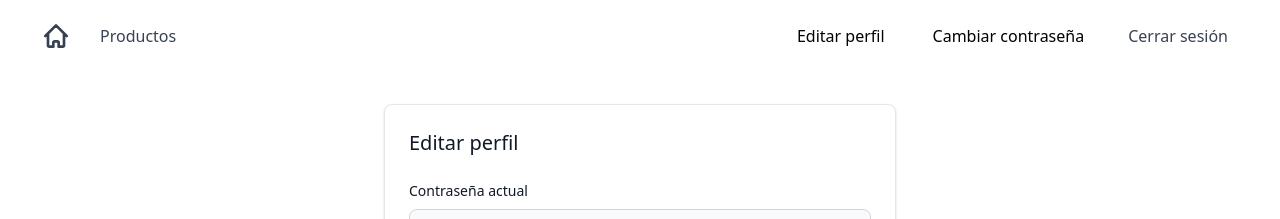
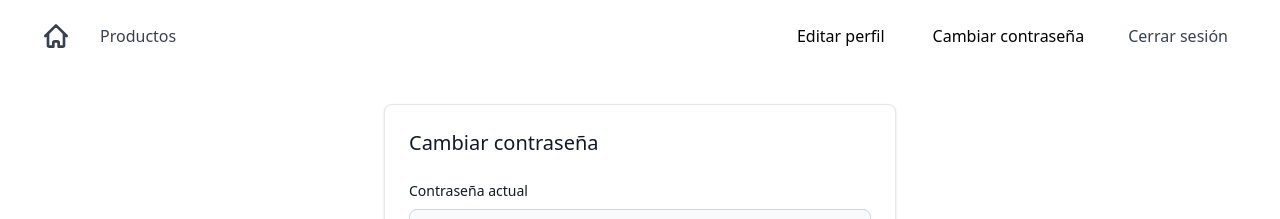
Before and after one commit to mores-hitt/idwm-ng, an Angular app: page /change-password/1 in a window 1280 px wide. Shown: the top 219 px of the page. Built offline with nearby package versions, Linux system fonts and the light colour scheme; sample sign-in values are in the browser's storage.

Commit message:
fix: fix typo in the page to change password

```diff
--- a/src/app/_pages/profile/change-password/change-password.component.html
+++ b/src/app/_pages/profile/change-password/change-password.component.html
@@ -12,7 +12,7 @@
     (ngSubmit)="editForm.valid && changePassword()"
     autocomplete="off"
   >
-    <h5 class="text-xl my-2 font-medium text-gray-900">Editar perfil</h5>
+    <h5 class="text-xl my-2 font-medium text-gray-900">Cambiar contraseña</h5>
 
     <!-- Input field for the old password -->
     <app-text-input
```
